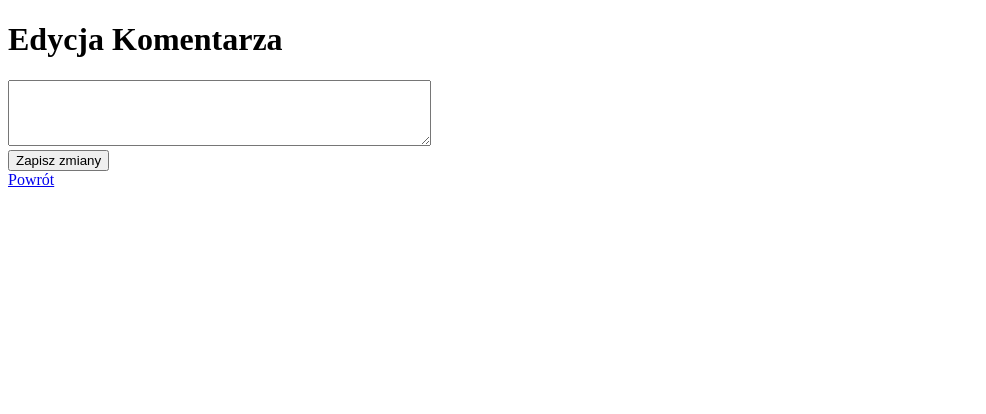
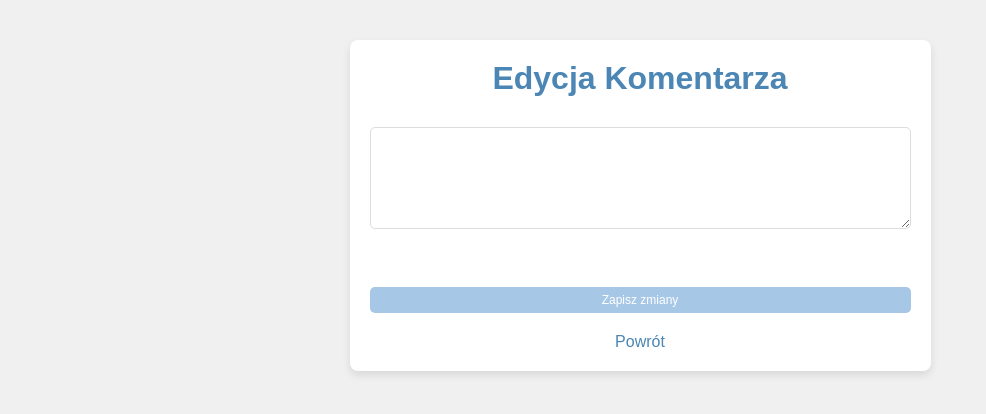
Before and after one commit to juliagrzywacz/Projekt-Pai2, a PHP site: page /edit.php in a window 1280 px wide. Shown: the top 414 px of the page, without its empty margins (0-986 px from the left). Run offline with PHP 8.4, Linux system fonts and the light colour scheme; the visitor is signed in with stand-in values (Sample User, id 1); data comes from the database, SQL or seed files in the repository; data that the repository does not hold is empty.

Commit message:
Poprawa wyglądu okna edycji

```diff
--- a/css/style.css
+++ b/css/style.css
@@ -297,3 +297,79 @@ form button[type="submit"]:not([name="delete_post"]):not([name="delete_comment"]
 form button[type="submit"]:not([name="delete_post"]):not([name="delete_comment"]):hover {
     background-color: #8faedb;
 }
+
+/* Styl dla formularza edycji postu/komentarza */
+.edit-container {
+    max-width: 800px;
+    margin: 40px auto;
+    background-color: white;
+    padding: 20px;
+    border-radius: 8px;
+    box-shadow: 0 4px 8px rgba(0, 0, 0, 0.1);
+}
+
+/* Styl dla tytułu edycji */
+.edit-container h1 {
+    text-align: center;
+    color: #4B86B4; /* Pasujący kolor nagłówka */
+    margin-bottom: 20px;
+}
+
+/* Styl dla formularza w oknie edycji */
+.edit-container form {
+    display: flex;
+    flex-direction: column;
+    gap: 15px;
+}
+
+/* Styl dla textarea */
+.edit-container textarea {
+    padding: 12px;
+    font-size: 16px;
+    border: 1px solid #ddd;
+    border-radius: 5px;
+    resize: vertical;
+    box-sizing: border-box;
+    min-height: 100px;
+    transition: border-color 0.3s, box-shadow 0.3s;
+}
+
+/* Zmiana wyglądu textarea po focie */
+.edit-container textarea:focus {
+    border-color: #A7C7E7;
+    outline: none;
+    box-shadow: 0 0 5px rgba(167, 199, 231, 0.5);
+}
+
+/* Styl dla przycisku "Zapisz zmiany" */
+.edit-container button {
+    padding: 10px 15px;
+    font-size: 16px;
+    background-color: #A7C7E7; /* Kolor zgodny z resztą */
+    color: white;
+    border: none;
+    border-radius: 5px;
+    cursor: pointer;
+    transition: background-color 0.3s ease;
+}
+
+/* Zmiana koloru przycisku po najechaniu */
+.edit-container button:hover {
+    background-color: #8faedb;
+}
+
+/* Styl dla linku powrotu */
+.edit-container a {
+    text-decoration: none;
+    color: #4B86B4;
+    text-align: center;
+    font-size: 16px;
+    display: block;
+    margin-top: 20px;
+}
+
+/* Zmiana koloru linku po najechaniu */
+.edit-container a:hover {
+    text-decoration: underline;
+    color: #8faedb;
+}
--- a/edit.php
+++ b/edit.php
@@ -67,13 +67,16 @@ if ($_SERVER['REQUEST_METHOD'] === 'POST' && isset($_POST['content'])) {
     <meta charset="UTF-8">
     <meta name="viewport" content="width=device-width, initial-scale=1.0">
     <title>Edycja</title>
+    <link rel="stylesheet" href="css/style.css">
 </head>
 <body>
+    <div class="edit-container">
         <h1>Edycja <?= $editType === 'post' ? 'Postu' : 'Komentarza' ?></h1>
         <form action="edit.php?<?= $editType === 'post' ? 'post_id' : 'comment_id' ?>=<?= $editType === 'post' ? $post['id'] : $comment['id'] ?>" method="post">
             <textarea name="content" rows="4" cols="50" maxlength="280" required><?= htmlspecialchars($content) ?></textarea><br>
             <button type="submit">Zapisz zmiany</button>
         </form>
         <a href="index.php">Powrót</a>
+    </div>
 </body>
 </html>
```
Lines whose indentation alone changed are shown as unchanged.
